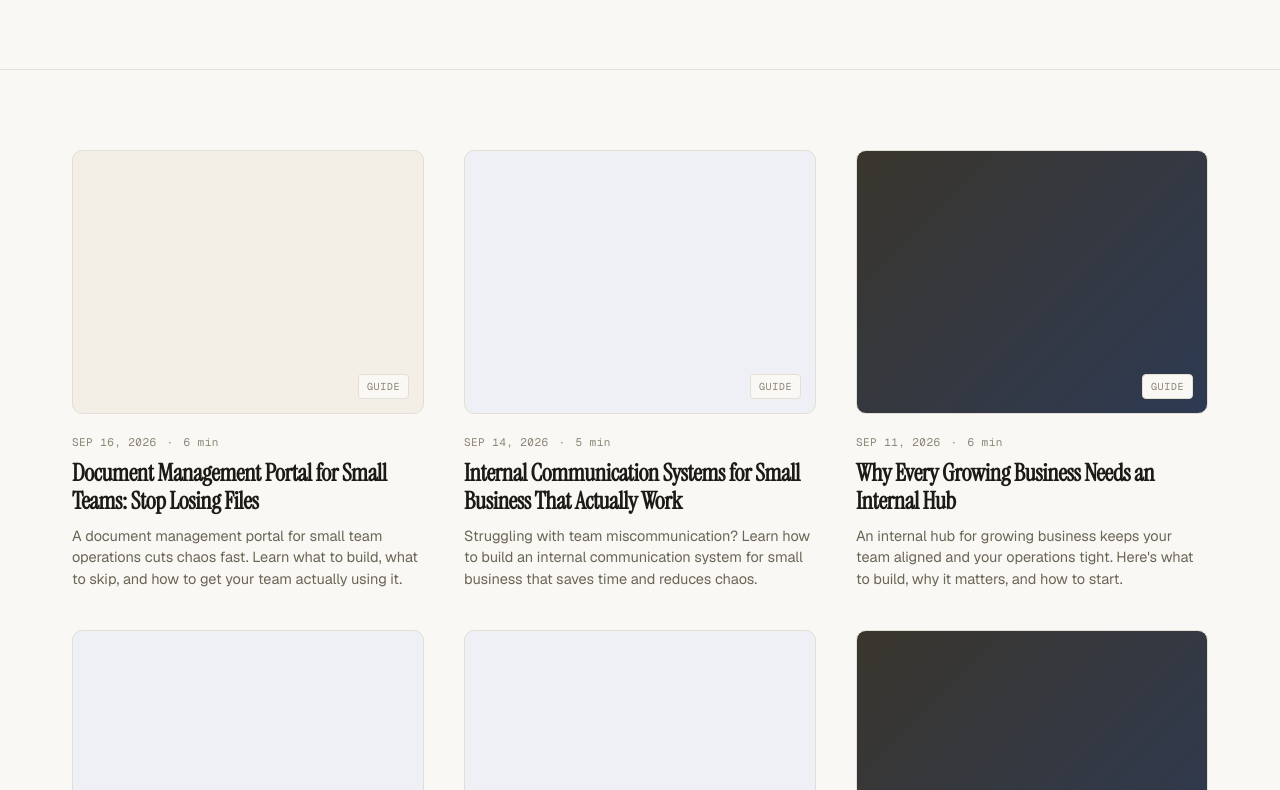
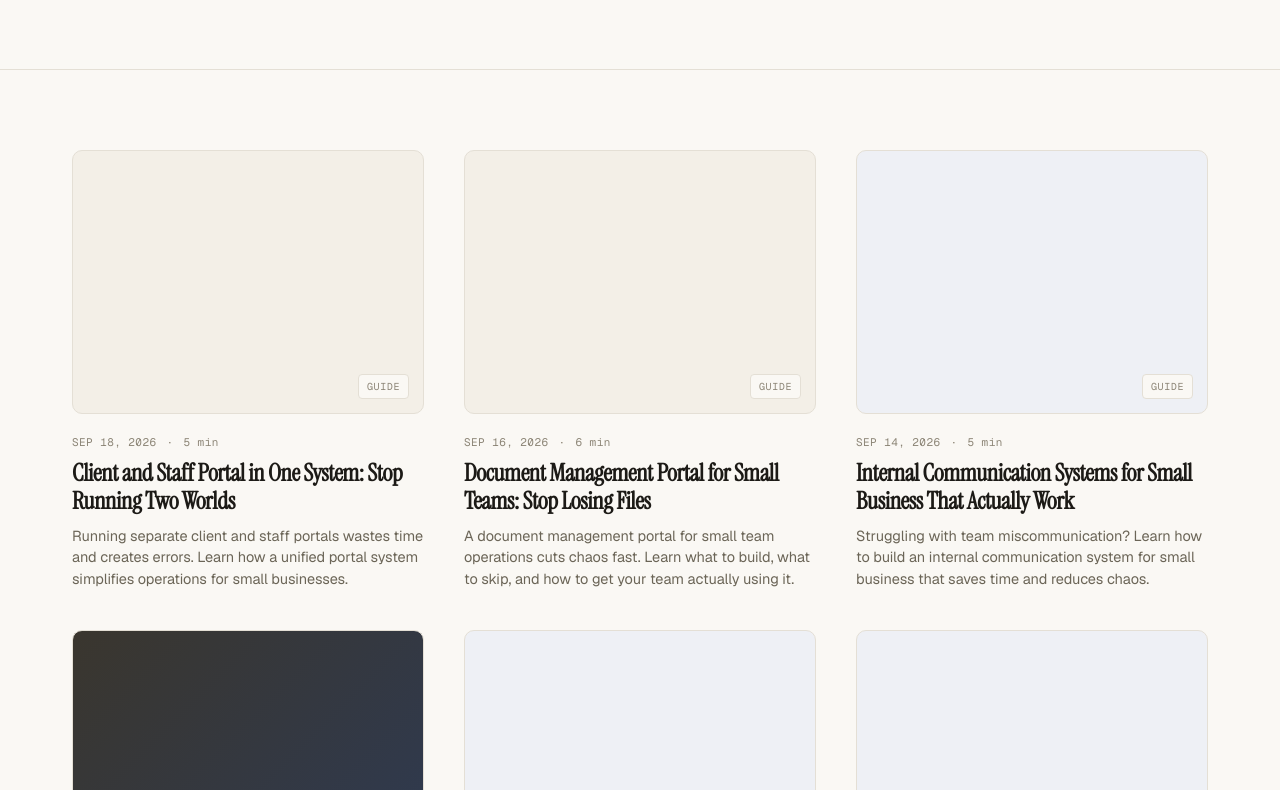
Before and after one commit to VictorAsooye/sola-website, a plain HTML site: page blog/index.html in a window 1280 px wide. Shown: the part 441-1231 px from the top of the page. Drawn offline with nearby package versions, Linux system fonts and the light colour scheme.

Commit message:
blog: update index with "Client and Staff Portal in One System: Stop Running Two Worlds"

```diff
--- a/blog/index.html
+++ b/blog/index.html
@@ -317,6 +317,12 @@
   <div class="container">
     <div class="posts-grid">
 <!-- POSTS_START -->
+      <a href="/blog/posts/client-and-staff-portal-in-one-system-stop-running-two-worlds.html" class="post-card">
+        <div class="post-cover"><span class="cover-label">Guide</span></div>
+        <div class="post-meta"><span>SEP 18, 2026</span><span>·</span><span>5 min</span></div>
+        <h2 class="post-title">Client and Staff Portal in One System: Stop Running Two Worlds</h2>
+        <p class="post-excerpt">Running separate client and staff portals wastes time and creates errors. Learn how a unified portal system simplifies operations for small businesses.</p>
+      </a>
       <a href="/blog/posts/document-management-portal-for-small-teams-stop-losing-files.html" class="post-card">
         <div class="post-cover"><span class="cover-label">Guide</span></div>
         <div class="post-meta"><span>SEP 16, 2026</span><span>·</span><span>6 min</span></div>
```
